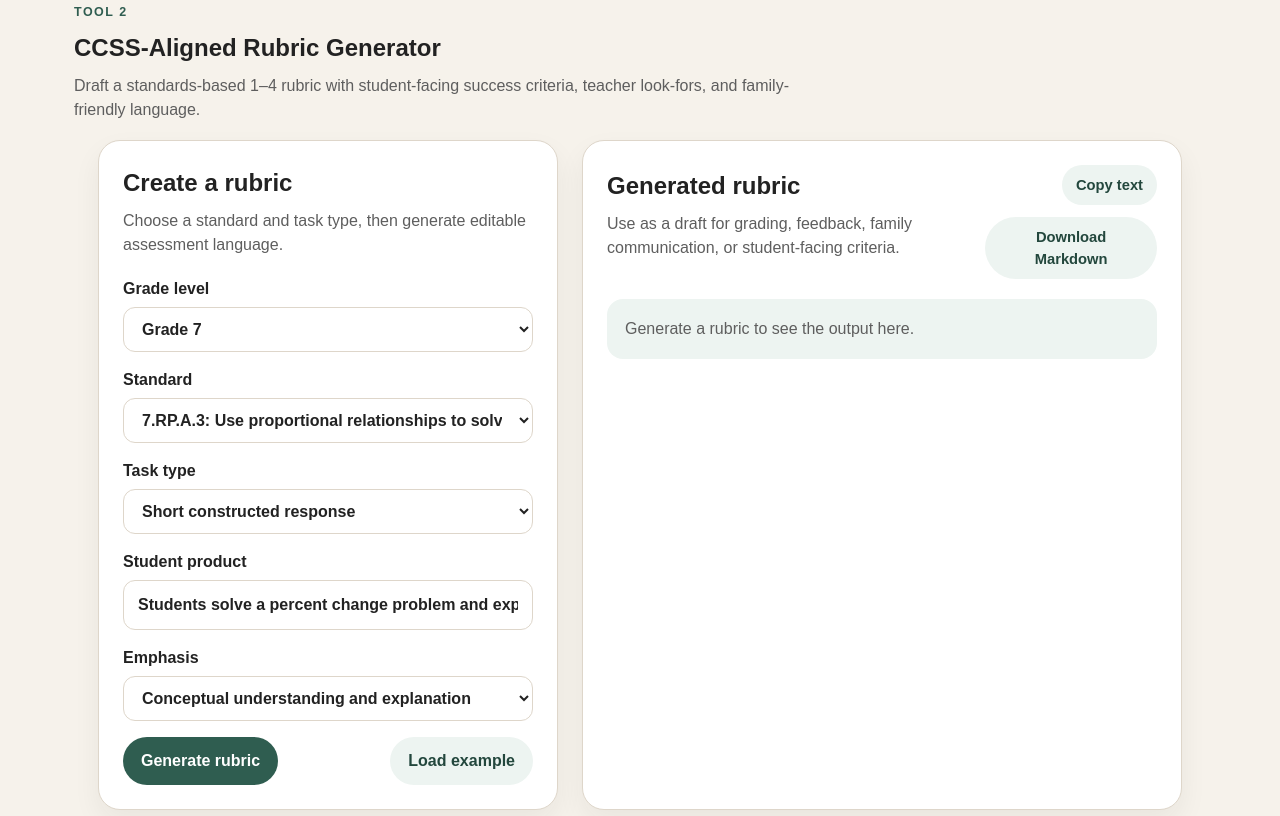
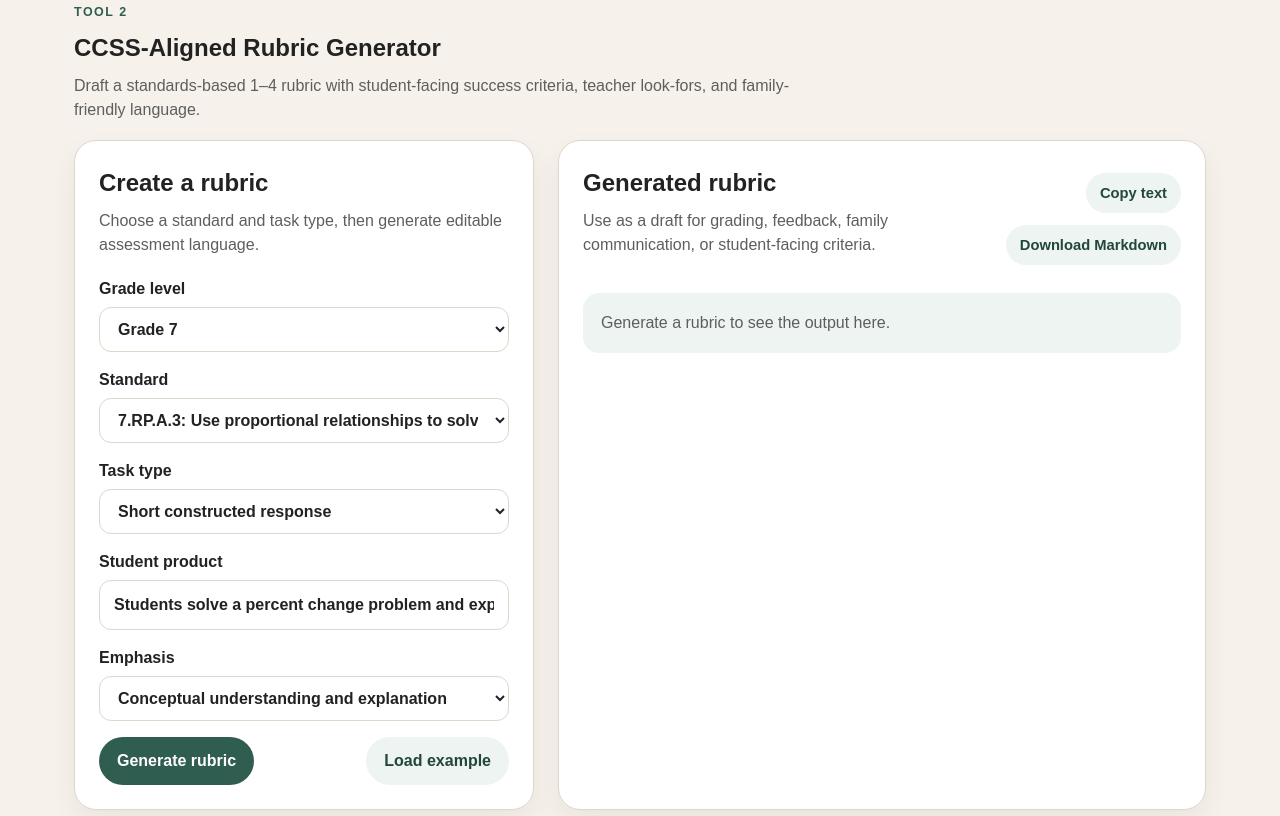
Before and after one commit to iisjade/teaching-systems-lab, a plain HTML site: page index.html in a window 1280 px wide. Shown: the part 1444-2260 px from the top of the page. Drawn offline with Linux system fonts and the light colour scheme.

Commit message:
Update styles.css
Fix rubric section spacing

```diff
--- a/styles.css
+++ b/styles.css
@@ -396,7 +396,12 @@ footer {
 }
 
 .rubric-layout {
-  padding-top: 0;
+  max-width: none;
+  padding: 0;
+}
+
+body {
+  overflow-x: hidden;
 }
 
 .hidden {
```
